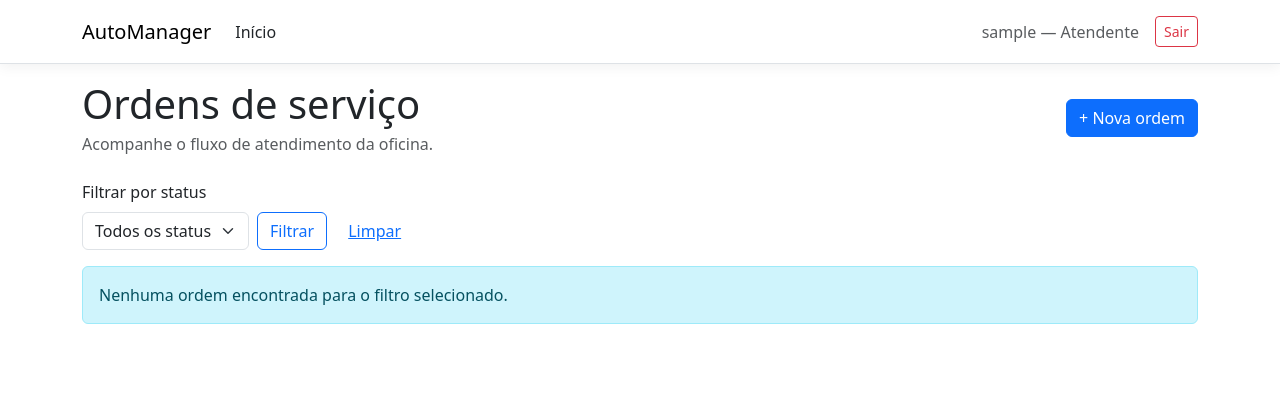
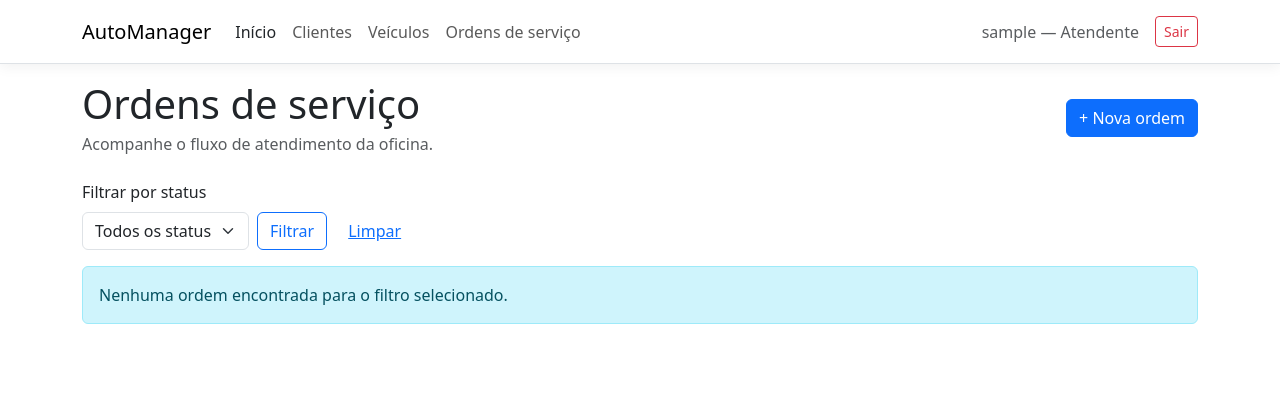
Before and after one commit to silvajoaopedro/AutoManager, an ASP.NET Core app: page /Ordens in a window 1280 px wide. Shown: the top 420 px of the page. Run offline with ASP.NET Core 8, Linux system fonts and the light colour scheme; the visitor is signed in with stand-in values (Sample User, id 1); style sheets or scripts are compiled from the project's sources; the project's own start-up code is not run, and a stand-in starts its controllers and pages.

Commit message:
feat: adiciona navegacao para clientes veiculos e ordens

```diff
--- a/Views/Shared/_Layout.cshtml
+++ b/Views/Shared/_Layout.cshtml
@@ -55,6 +55,15 @@
                                     Início
                                 </a>
                             </li>
+                            <li class="nav-item">
+                                <a class="nav-link" asp-controller="Clientes" asp-action="Index">Clientes</a>
+                            </li>
+                            <li class="nav-item">
+                                <a class="nav-link" asp-controller="Veiculos" asp-action="Index">Veículos</a>
+                            </li>
+                            <li class="nav-item">
+                                <a class="nav-link" asp-controller="Ordens" asp-action="Index">Ordens de serviço</a>
+                            </li>
                         </ul>
 
                         <div class="d-flex flex-wrap align-items-center gap-3 py-2">
```
